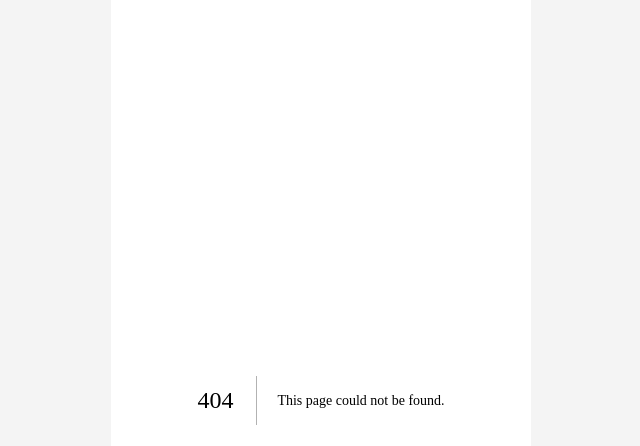
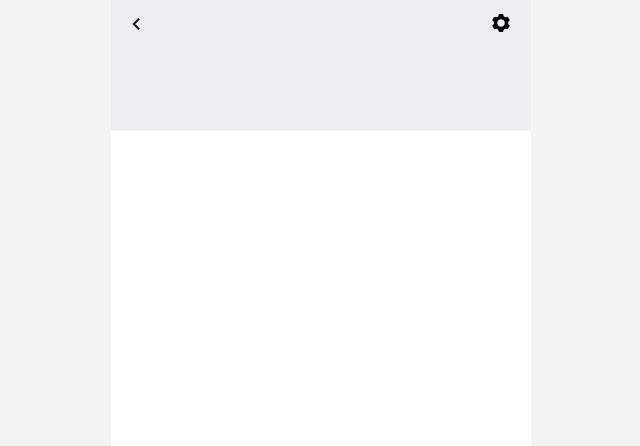
Before and after one commit to Hi-Kitty/Hi-kitty-frontend, a Next.js app: page /mypage/ProfileImg in a window 1280 px wide. Before the commit this address had no page. Shown: the top 446 px of the page, without its empty margins (319-959 px from the left). Built offline with nearby package versions, Linux system fonts and the light colour scheme.

Commit message:
refactor: 프로필 관련 컴포넌트 이동

```diff
--- a/components/ProfileImg/index.tsx
+++ b/pages/mypage/ProfileImg/index.tsx
@@ -1,9 +1,7 @@
 import styled from '@emotion/styled';
 import { useRouter } from 'next/router';
 import Image from 'next/image';
-import ArrowBack from '../../public/images/ArrowBack.svg';
-import settingIcon from '../../public/images/settingIcon.svg';
-import { colors } from '../../styles/colors';
+import { colors } from '../../../styles/colors';
 
 interface ProfileImgProps {
   profileImgSrc?: string;
@@ -24,10 +22,10 @@ export default function ProfileImg({ profileImgSrc }: ProfileImgProps) {
     <Thumbnail>
       <ThumbnailList>
         <ImageWrapper onClick={handleGoBack}>
-          <Image src={ArrowBack} width={18} height={20} alt="previous" />
+          <Image src="/images/ArrowBack.svg" width={18} height={20} alt="previous" />
         </ImageWrapper>
         <ImageWrapper onClick={handleGoSetting}>
-          <Image src={settingIcon} width={18} height={18} alt="settings" />
+          <Image src="/images/settingIcon.svg" width={18} height={18} alt="settings" />
         </ImageWrapper>
       </ThumbnailList>
       {profileImgSrc && (
--- a/components/ProfileInfo/index.tsx
+++ b/pages/mypage/ProfileInfo/index.tsx
@@ -1,7 +1,7 @@
 import styled from '@emotion/styled';
-import { colors } from '../../styles/colors';
-import Input from '../Input';
-import { useGetByEmail } from '../../api/인증-인가-기부자-모금자-공통-api/인증-인가-기부자-모금자-공통-api';
+import { colors } from '../../../styles/colors';
+import Input from '../../../components/Input';
+import { useGetByEmail } from '../../../api/인증-인가-기부자-모금자-공통-api/인증-인가-기부자-모금자-공통-api';
 
 interface UserProfileInfoProps {
   email: string;
--- a/pages/mypage/donor/index.tsx
+++ b/pages/mypage/donor/index.tsx
@@ -1,8 +1,8 @@
 import styled from '@emotion/styled';
 import { colors } from '../../../styles/colors';
 import Header from '../../../components/Layout/Header';
-import ProfileImg from '../../../components/ProfileImg';
-import ProfileInfo from '../../../components/ProfileInfo';
+import ProfileImg from '../ProfileImg';
+import ProfileInfo from '../ProfileInfo';
 import { useGetByEmail } from '../../../api/인증-인가-기부자-모금자-공통-api/인증-인가-기부자-모금자-공통-api';
 import {
   useGetOrders,
--- a/pages/mypage/fundraiser/index.tsx
+++ b/pages/mypage/fundraiser/index.tsx
@@ -7,8 +7,8 @@ import { useGetByEmail } from '../../../api/인증-인가-기부자-모금자-
 import { useGetBoards } from '../../../api/모금자용-권한용-api/모금자용-권한용-api';
 import { GetBoardsParams, PageImageGet } from '../../../orval/model';
 import PostCard from '../../../components/PostCard/PostCard';
-import ProfileImg from '../../../components/ProfileImg';
-import ProfileInfo from '../../../components/ProfileInfo';
+import ProfileImg from '../ProfileImg';
+import ProfileInfo from '../ProfileInfo';
 import LogoutBox from '../LogoutBox';
 
 const PAGE_PARAM = {
```
